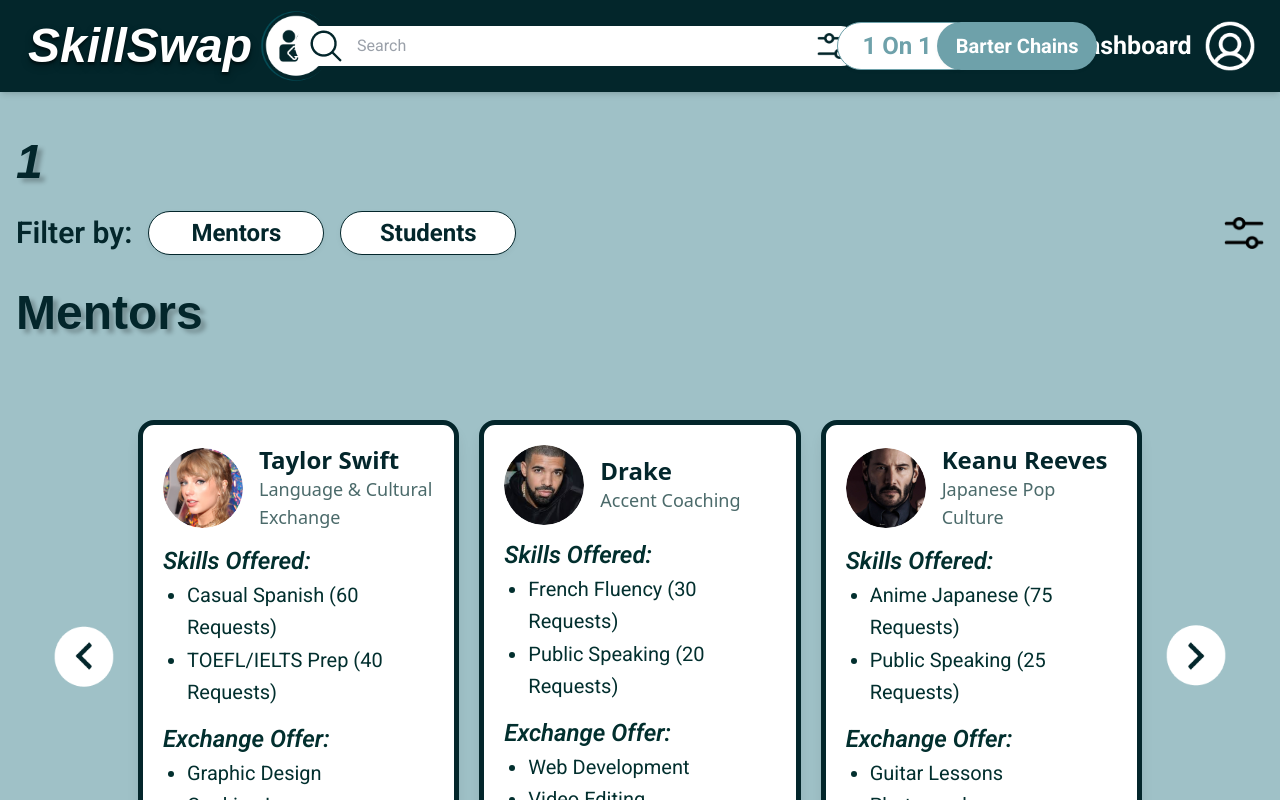
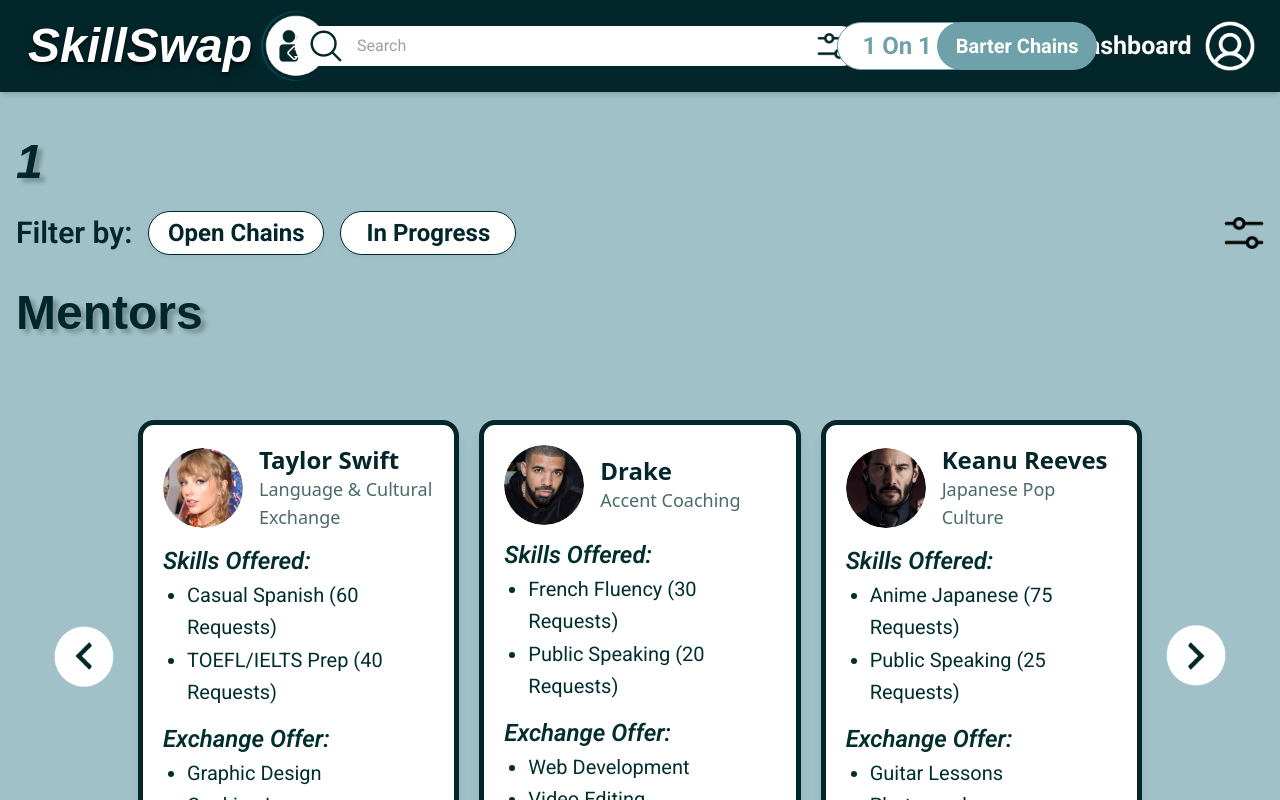
Before and after one commit to Peabaa/skill-swap, a Vue app: page /search-results/1 in a window 1280 px wide. Both pictures are taken after a click on the button "Barter Chains". Shown: the top 800 px of the page. Built offline with nearby package versions, Linux system fonts and the light colour scheme; a web font is replaced by a local one.

Commit message:
Added Add New Skill Form

```diff
--- a/src/components/SearchResultsPage.vue
+++ b/src/components/SearchResultsPage.vue
@@ -16,6 +16,7 @@
                         <div :class="selectedMode === 'barter' ? 'text-[#03262B]' : 'text-white'" class="text-3xl font-semibold font-roboto leading-10">
                             Filter by:
                         </div>
+                        <template v-if="selectedMode === '1on1'">
                             <button
                               :class="[
                                 'w-44 h-11 text-center justify-center text-2xl font-bold font-roboto leading-7 rounded-3xl',
@@ -46,6 +47,39 @@
                             >
                               Students
                             </button>
+                        </template>
+                        <template v-else>
+                            <button
+                              :class="[
+                                'w-44 h-11 text-center justify-center text-2xl font-bold font-roboto leading-7 rounded-3xl',
+                                selectedFilter === 'Open Chains'
+                                  ? selectedMode === 'barter'
+                                    ? 'bg-[#03262B] text-white border-none'
+                                    : 'bg-[#6EA1AA] text-white border-none'
+                                  : selectedMode === 'barter'
+                                    ? 'bg-white text-[#03262B] border border-[#03262B]'
+                                    : 'bg-white text-[#03262B] border border-[#6EA1AA]'
+                              ]"
+                              @click="selectedFilter = selectedFilter === 'Open Chains' ? 'All' : 'Open Chains'"
+                            >
+                              Open Chains
+                            </button>
+                            <button
+                              :class="[
+                                'w-44 h-11 text-center justify-center text-2xl font-bold font-roboto leading-7 rounded-3xl',
+                                selectedFilter === 'In Progress'
+                                  ? selectedMode === 'barter'
+                                    ? 'bg-[#03262B] text-white border-none'
+                                    : 'bg-[#6EA1AA] text-white border-none'
+                                  : selectedMode === 'barter'
+                                    ? 'bg-white text-[#03262B] border border-[#03262B]'
+                                    : 'bg-white text-[#03262B] border border-[#6EA1AA]'
+                              ]"
+                              @click="selectedFilter = selectedFilter === 'In Progress' ? 'All' : 'In Progress'"
+                            >
+                              In Progress
+                            </button>
+                        </template>
                     </div>
                     <div class="relative">
                         <img
--- a/src/components/homePage-components/ProfileOverlay.vue
+++ b/src/components/homePage-components/ProfileOverlay.vue
@@ -52,6 +52,7 @@
           <button
             class="w-[700px] h-44 bg-[#D9D9D9] rounded-[40px] flex items-center justify-center transition hover:bg-[#bcbcbc] focus:outline-none"
             type="button"
+            @click="toggleAddSkillForm"
           >
             <span class="text-neutral-500 text-3xl font-normal font-roboto leading-9 tracking-wide">
               + Add New Skill
@@ -115,6 +116,31 @@
         </div>
       </div>
     </div>
+    <!-- Add New Skill Form Modal -->
+    <div v-if="showAddSkillForm" class="fixed inset-0 z-60 flex items-center justify-center">
+      <div class="fixed inset-0 w-full h-full bg-black opacity-60 z-50"></div>
+      <div class="relative z-60 w-full max-w-[650px] max-h-[960px] bg-[rgba(217,217,217,0.9)] rounded-3xl p-[40px_90px_40px_90px] border-8 border-neutral-500">
+        <button @click="toggleAddSkillForm" class="absolute top-4 right-4 text-gray-500 hover:text-gray-700">
+          <svg class="w-8 h-8" fill="none" stroke="currentColor" viewBox="0 0 24 24">
+            <path stroke-linecap="round" stroke-linejoin="round" stroke-width="2" d="M6 18L18 6M6 6l12 12" />
+          </svg>
+        </button>
+        <div class="flex flex-col items-center">
+          <div class="w-[500px] h-16 opacity-70 bg-white rounded-3xl border border-zinc-400 mb-4">
+            <input
+              v-model="skillname"
+              type="text"
+              placeholder="Skill Name"
+              class="font-roboto font-bold flex-1 bg-transparent outline-none text-gray-700 text-3xl mx-6 mt-3.5"
+            />
+          </div>
+          <button class="w-40 h-12 bg-[#696D6E] rounded-3xl border border-slate-400 justify-center flex items-center"
+                  @click="addSkill">
+            <span class="text-white font-bold font-roboto text-lg">Confirm</span>
+          </button>
+        </div>
+      </div>
+    </div>
   </div>
 </template>
 
@@ -173,6 +199,22 @@
 function nextSwap() {
   if (currentSwapIndex.value < swapHistory.length - visibleSwapCount) currentSwapIndex.value++
 }
+
+const showAddSkillForm = ref(false)
+const skillname = ref('')
+
+function toggleAddSkillForm() {
+  showAddSkillForm.value = !showAddSkillForm.value
+}
+
+function addSkill() {
+  if (skillname.value.trim() !== '') {
+    alert('Skill Added');
+    skillname.value = '';
+  } else {
+    alert('Please enter a skill name');
+  }
+}
 </script>
 
 <style scoped>
```
Also changed, not shown: src/components/homePage-components/AddNewSkillForm.vue (deleted). Lines whose indentation alone changed are shown as unchanged.
